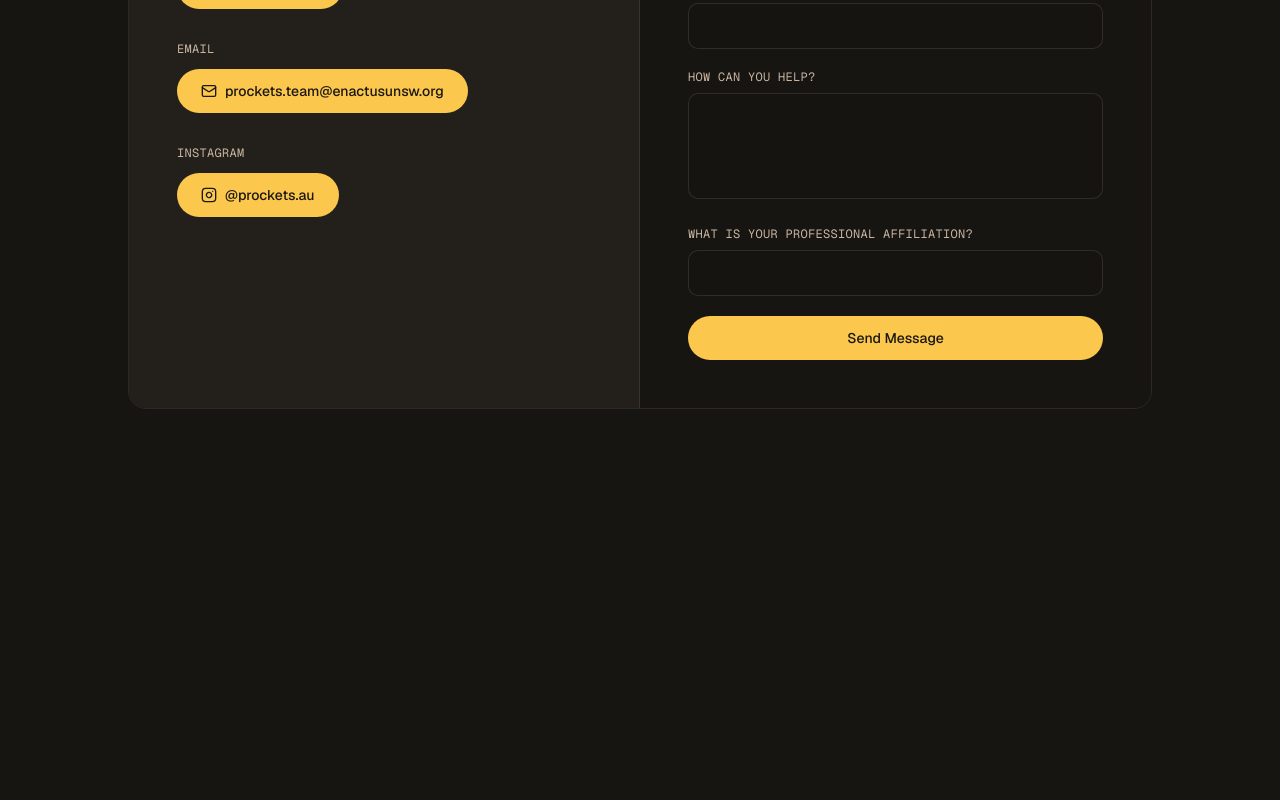
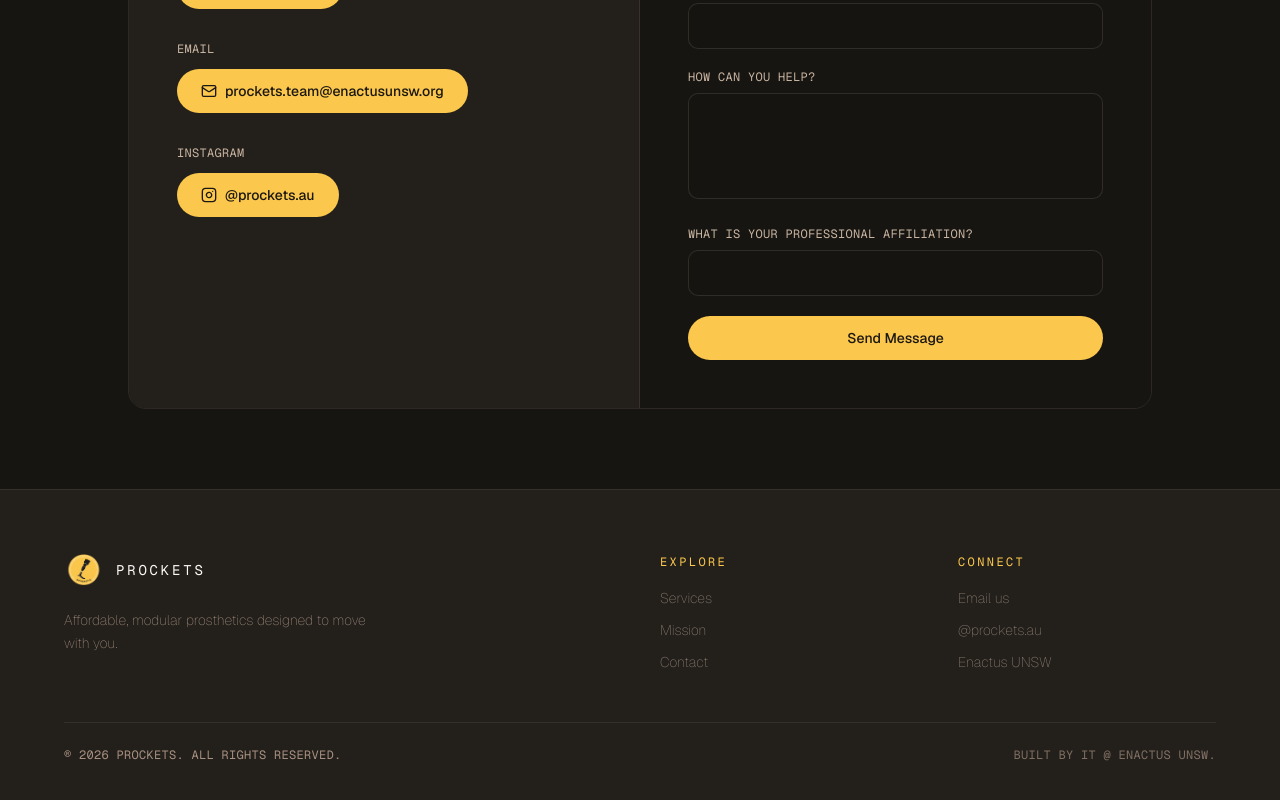
Before and after one commit to enactus-unsw/prockets, a Next.js app: page /contact in a window 1280 px wide. Shown: the part 492-1292 px from the top of the page. Before the commit the page ends 981 px from the top, so only its background shows below. Built offline with nearby package versions, Linux system fonts and the light colour scheme.

Commit message:
feat: add website footer

```diff
--- /dev/null
+++ b/src/app/components/Footer.tsx
@@ -0,0 +1,113 @@
+import Image from "next/image";
+import Link from "next/link";
+import { colors, accent } from "./theme";
+import { socialLinks } from "./socials";
+
+const navLinks = [
+  { href: "/services", label: "Services" },
+  { href: "/mission", label: "Mission" },
+  { href: "/contact", label: "Contact" },
+];
+
+const connectLinks = [
+  { href: socialLinks.email, label: "Email us", external: false },
+  {
+    href: socialLinks.instagram,
+    label: socialLinks.instagramHandle,
+    external: true,
+  },
+  { href: socialLinks.enactus, label: "Enactus UNSW", external: true },
+];
+
+export function Footer() {
+  return (
+    <footer
+      className="border-t px-8 py-12 md:px-16 md:py-16"
+      style={{
+        background: colors[800],
+        color: colors[100],
+        borderColor: `${colors[200]}1a`,
+      }}
+    >
+      <div className="max-w-6xl mx-auto grid gap-10 sm:grid-cols-2 md:grid-cols-4">
+        <div className="sm:col-span-2">
+          <Link href="/" className="inline-flex items-center gap-3">
+            <Image
+              src="/prockets_logo.png"
+              alt=""
+              width={160}
+              height={160}
+              className="h-8 w-auto"
+            />
+            <span
+              className="font-mono text-sm uppercase tracking-[0.2em]"
+              style={{ color: colors[50] }}
+            >
+              Prockets
+            </span>
+          </Link>
+          <p
+            className="mt-4 max-w-xs text-sm font-thin leading-relaxed"
+            style={{ color: colors[300] }}
+          >
+            Affordable, modular prosthetics designed to move with you.
+          </p>
+        </div>
+
+        <div>
+          <h2
+            className="font-mono text-xs uppercase tracking-[0.2em]"
+            style={{ color: accent.DEFAULT }}
+          >
+            Explore
+          </h2>
+          <ul className="mt-4 space-y-2">
+            {navLinks.map((link) => (
+              <li key={link.href}>
+                <Link
+                  href={link.href}
+                  className="text-sm font-thin opacity-70 transition-opacity hover:opacity-100"
+                  style={{ color: colors[200] }}
+                >
+                  {link.label}
+                </Link>
+              </li>
+            ))}
+          </ul>
+        </div>
+
+        <div>
+          <h2
+            className="font-mono text-xs uppercase tracking-[0.2em]"
+            style={{ color: accent.DEFAULT }}
+          >
+            Connect
+          </h2>
+          <ul className="mt-4 space-y-2">
+            {connectLinks.map((link) => (
+              <li key={link.href}>
+                <a
+                  href={link.href}
+                  target={link.external ? "_blank" : undefined}
+                  rel={link.external ? "noopener noreferrer" : undefined}
+                  className="text-sm font-thin opacity-70 transition-opacity hover:opacity-100"
+                  style={{ color: colors[200] }}
+                >
+                  {link.label}
+                </a>
+              </li>
+            ))}
+          </ul>
+        </div>
+      </div>
+
+      <div
+        className="max-w-6xl mx-auto mt-12 flex flex-col gap-2 border-t pt-6 text-xs font-mono uppercase tracking-wide sm:flex-row sm:items-center sm:justify-between"
+        style={{ borderColor: `${colors[200]}1a`, color: colors[300] }}
+      >
+        <span>® 2026 Prockets. All rights reserved.</span>
+        <span className="opacity-70">Built by IT @ Enactus UNSW.</span>
+      </div>
+    </footer>
+  );
+}
--- a/src/app/components/Sections.tsx
+++ b/src/app/components/Sections.tsx
@@ -203,19 +203,19 @@ export function ServicesSection() {
           {workflow.map((stage) => (
             <li key={stage.step}>
               <div
-                className="font-medium font-mono tracking-[0.2em] mb-3"
+                className="font-medium underline font-mono tracking-[0.2em] mb-3"
                 style={{ color: accent.DEFAULT }}
               >
                 {stage.step}
               </div>
               <h3
-                className="text-medium font-mono uppercase tracking-wide mb-2"
+                className="text-md font-bold uppercase tracking-wide mb-2"
                 style={{ color: colors[100] }}
               >
                 {stage.title}
               </h3>
               <p
-                className="text-md font-thin leading-relaxed"
+                className="text-md font-normal leading-relaxed"
                 style={{ color: colors[300] }}
               >
                 {stage.summary}
--- /dev/null
+++ b/src/app/components/socials.ts
@@ -0,0 +1,12 @@
+/**
+ * Canonical outbound links, shared by the contact page and the footer so the
+ * two can't drift apart.
+ */
+export const socialLinks = {
+  email: "mailto:prockets.team@enactusunsw.org",
+  emailAddress: "prockets.team@enactusunsw.org",
+  instagram:
+    "https://www.instagram.com/prockets.au?utm_source=ig_web_button_share_sheet",
+  instagramHandle: "@prockets.au",
+  enactus: "https://enactusunsw.org/",
+};
--- a/src/app/contact/page.tsx
+++ b/src/app/contact/page.tsx
@@ -2,6 +2,7 @@ import { Metadata } from "next";
 import { ExternalLink, Mail } from "lucide-react";
 import { colors, accent } from "../components/theme";
 import { ContactForm } from "./ContactForm";
+import { socialLinks } from "../components/socials";
 
 export const metadata: Metadata = {
   title: "Contact | Prockets",
@@ -37,21 +38,21 @@ const socials = [
   {
     label: "Enactus UNSW Website",
     cta: "Take Me There",
-    href: "https://enactusunsw.org/",
+    href: socialLinks.enactus,
     external: true,
     Icon: ExternalLink,
   },
   {
     label: "Email",
-    cta: "prockets.team@enactusunsw.org",
-    href: "mailto:prockets.team@enactusunsw.org",
+    cta: socialLinks.emailAddress,
+    href: socialLinks.email,
     external: false,
     Icon: Mail,
   },
   {
     label: "Instagram",
-    cta: "@prockets.au",
-    href: "https://www.instagram.com/prockets.au?utm_source=ig_web_button_share_sheet",
+    cta: socialLinks.instagramHandle,
+    href: socialLinks.instagram,
     external: true,
     Icon: InstagramIcon,
   },
--- a/src/app/layout.tsx
+++ b/src/app/layout.tsx
@@ -1,6 +1,7 @@
 import type { Metadata } from "next";
 import { Geist, Geist_Mono } from "next/font/google";
 import { Navbar } from "./components/Navbar";
+import { Footer } from "./components/Footer";
 import "./globals.css";
 
 const geistSans = Geist({
@@ -26,7 +27,8 @@ export default function RootLayout({ children }: LayoutProps<"/">) {
     >
       <body className="min-h-full flex flex-col">
         <Navbar />
-        {children}
+        <main className="flex-1">{children}</main>
+        <Footer />
       </body>
     </html>
   );
```
